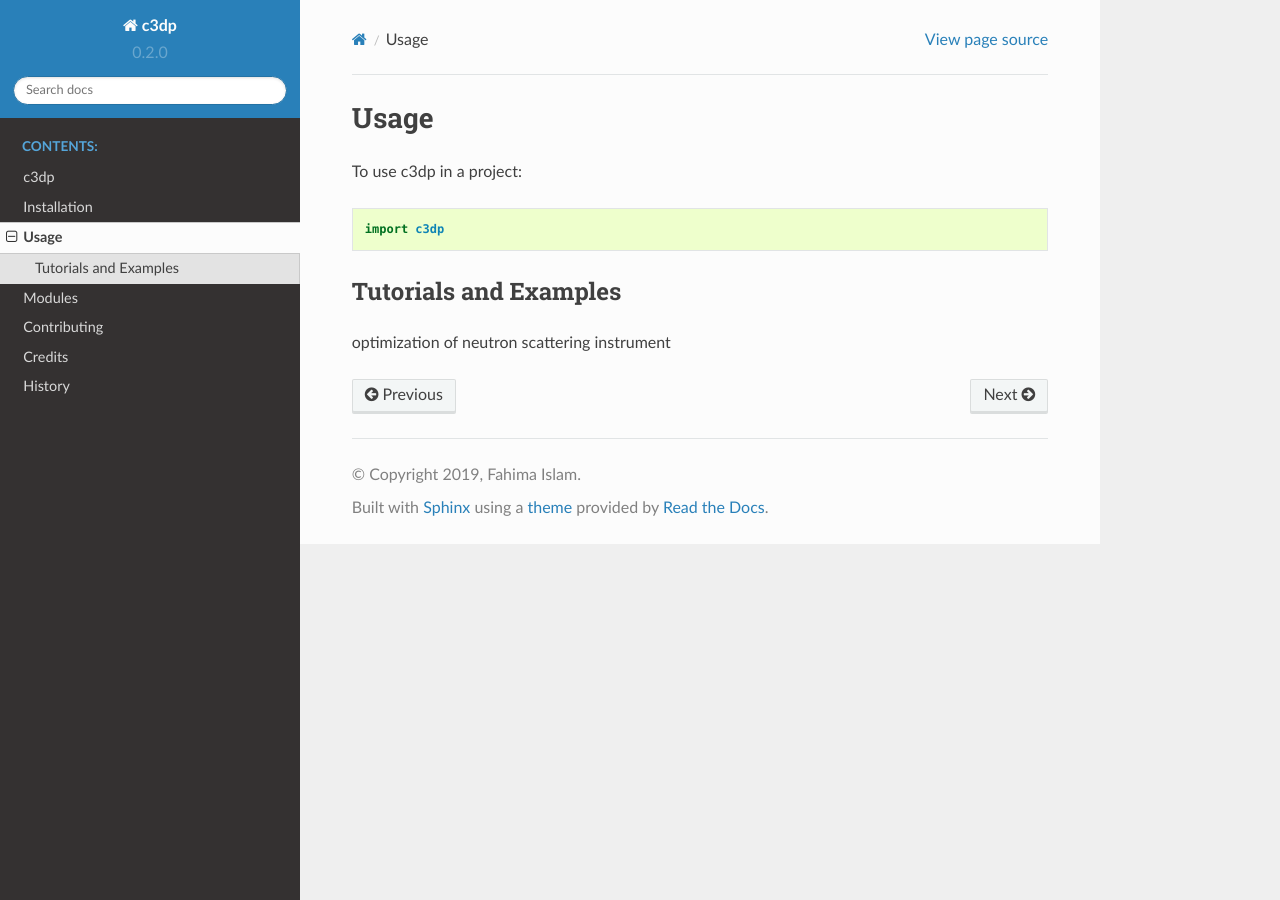
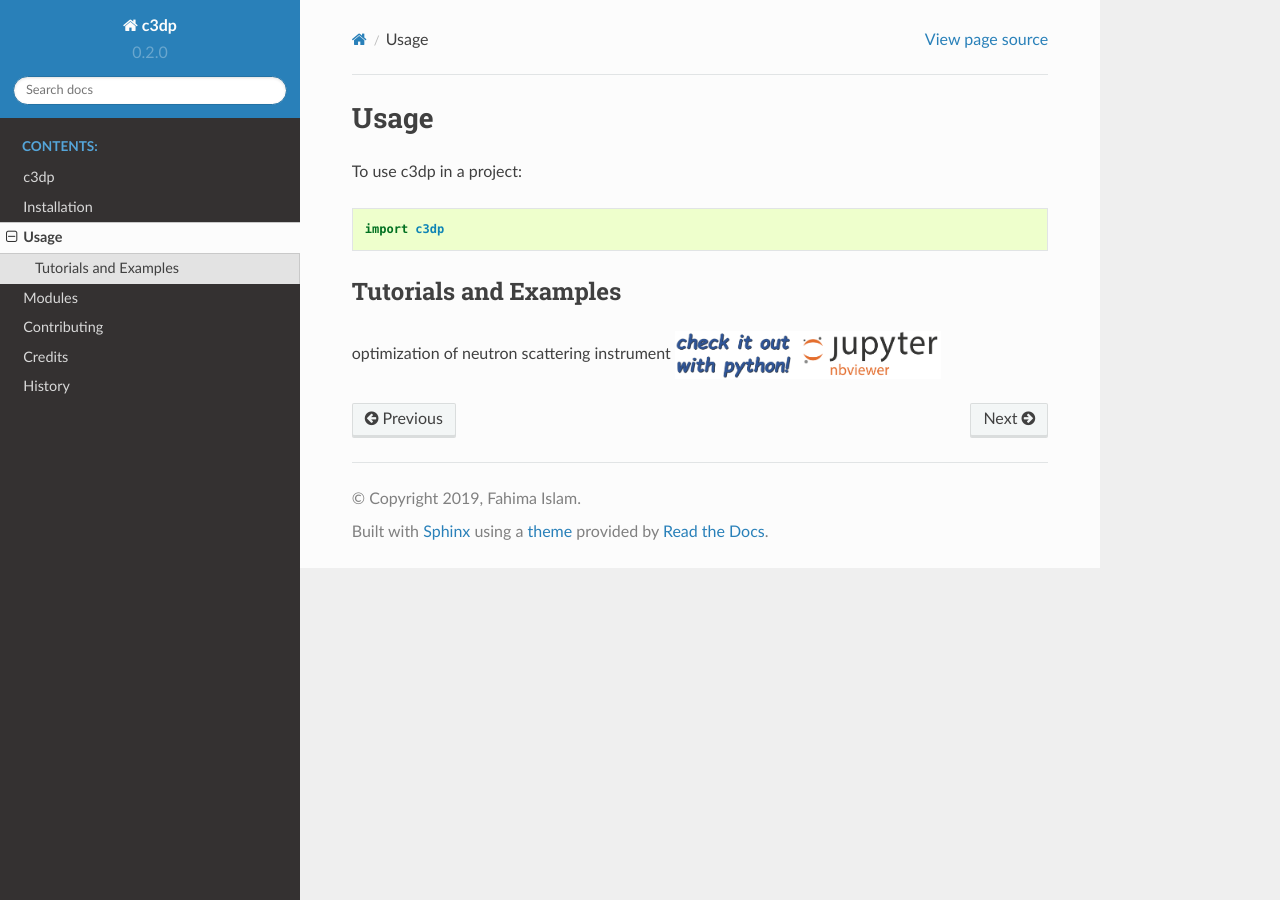
Before and after one commit to Fahima-Islam/c3dp, a Sphinx documentation site: the page built from docs/usage.rst, in a window 1280 px wide. Built offline with Sphinx 7.4.7 and the Read the Docs theme 2.0.0, drawn with Linux system fonts in a browser that asks for light colours.

Commit message:
adding the usage

```diff
--- a/docs/usage.rst
+++ b/docs/usage.rst
@@ -9,8 +9,8 @@ To use c3dp in a project::
 Tutorials and Examples
 ++++++++++++++++++++++
 
-optimization of neutron scattering instrument
+optimization of neutron scattering instrument |c3dp|
 
-.. |hiAPP| image:: image/with_python.png
+.. |c3dp| image:: image/with_python.png
    :scale: 20 %
    :target: https://github.com/Fahima-Islam/c3dp/blob/documentation/notebooks/ClampCell_neutron_simulation_Example.ipynb
```
